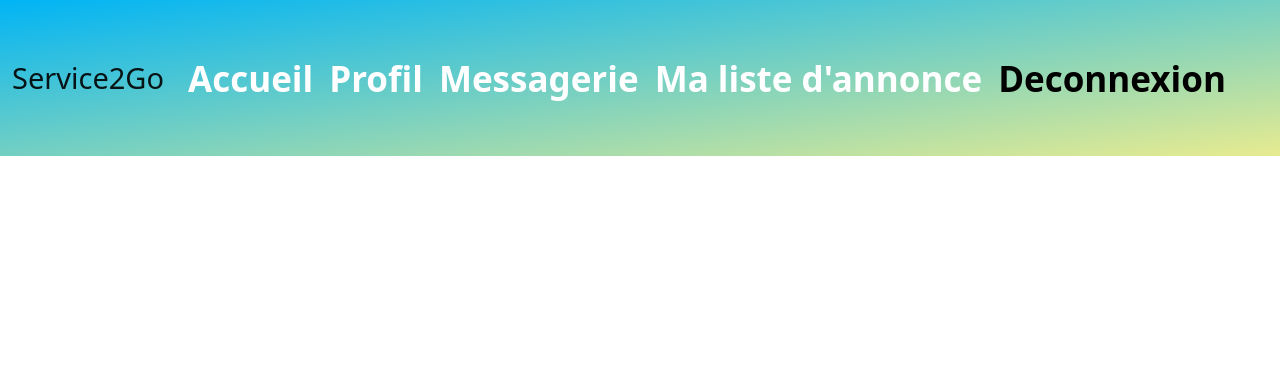
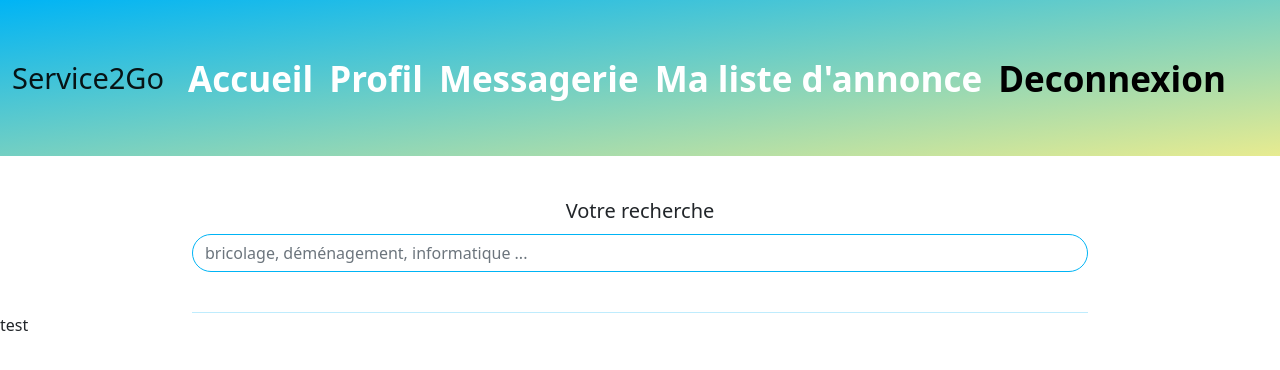
Before and after one commit to KinguBaka/Service2Go, an Angular app in the folder Service2Go-app/: page /result in a window 1280 px wide. Before the commit this address led to /. Shown: the top 370 px of the page. Built offline with nearby package versions, Linux system fonts and the light colour scheme.

Commit message:
result component maj

```diff
--- a/Service2Go-app/src/app/app-routing.module.ts
+++ b/Service2Go-app/src/app/app-routing.module.ts
@@ -2,6 +2,7 @@ import { NgModule } from '@angular/core';
 import { RouterModule, Routes } from '@angular/router';
 import { HomePageComponent } from './components/home-page/home-page.component';
 import { LoginComponent } from './components/login/login.component';
+import { ResultComponent } from './components/result/result.component';
 import { AuthGuard } from './guard/auth.guard';
 
 const routes: Routes = [
@@ -13,6 +14,7 @@ const routes: Routes = [
     ]
   },
   { path: 'home', component: HomePageComponent },
+  { path: 'result', component: ResultComponent },
 ];
 
 @NgModule({
--- a/Service2Go-app/src/app/components/home-page/home-page.component.html
+++ b/Service2Go-app/src/app/components/home-page/home-page.component.html
@@ -6,7 +6,7 @@
     <div class="carousel">
 
         <div class="column-1">
-            <div class="item1">
+            <div [routerLink]="['/result']" class="item1">
                 <h3>Bricolage</h3>
             </div>
             <div class="item2">
@@ -48,6 +48,7 @@
     </div>
 
     <div class="icon-add">
+
       <i class="bi bi-plus-square"></i>
     </div>
 </div>
--- a/Service2Go-app/src/app/components/result/result.component.html
+++ b/Service2Go-app/src/app/components/result/result.component.html
@@ -1 +1,6 @@
-<p>result works!</p>
+<app-search></app-search>
+
+<hr>
+<div class="list-service">
+    <p>test</p>
+</div>
--- a/Service2Go-app/src/app/components/result/result.component.scss
+++ b/Service2Go-app/src/app/components/result/result.component.scss
@@ -0,0 +1,6 @@
+hr {
+    text-align: center;
+    color: var(--primary-color);
+    width: 70%;
+    margin: auto;
+}
```
